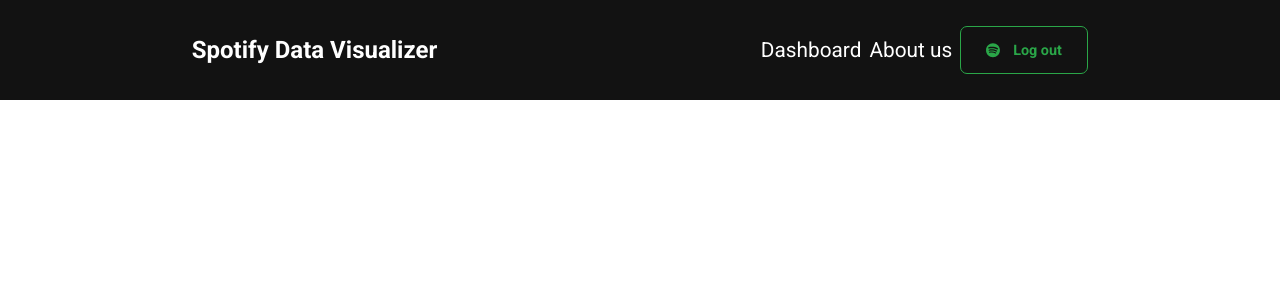
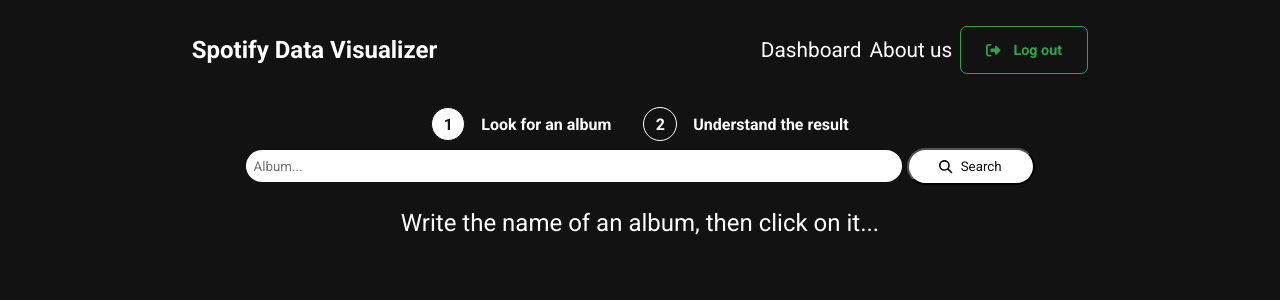
Before and after one commit to GuidoRial/spotify-data-frontend, a Vue app: page /dashboard/album-audio-features in a window 1280 px wide. Shown: the top 300 px of the page. Built offline with nearby package versions, Linux system fonts and the light colour scheme.

Commit message:
Implement getAlbumAudioFeatures

```diff
--- a/src/components/Navbar.vue
+++ b/src/components/Navbar.vue
@@ -5,7 +5,7 @@
       <p class="navbar-section" @click="redirectToDashboard">Dashboard</p>
       <p class="navbar-section">About us</p>
       <button class="logout-spotify-button" @click="logoutFromApp">
-        <font-awesome-icon icon="fa-brands fa-spotify" />Log out
+        <font-awesome-icon icon="fa-solid fa-right-from-bracket" />Log out
       </button>
     </div>
   </nav>
--- a/src/main.js
+++ b/src/main.js
@@ -7,9 +7,12 @@
 import { FontAwesomeIcon } from "@fortawesome/vue-fontawesome";
 
 import { faSpotify } from "@fortawesome/free-brands-svg-icons";
-import { faMagnifyingGlass } from "@fortawesome/free-solid-svg-icons";
+import {
+  faMagnifyingGlass,
+  faRightFromBracket,
+} from "@fortawesome/free-solid-svg-icons";
 
-library.add(faSpotify, faMagnifyingGlass);
+library.add(faSpotify, faMagnifyingGlass, faRightFromBracket);
 const pinia = createPinia();
 createApp(App)
   .use(pinia)
--- a/src/store/spotify.js
+++ b/src/store/spotify.js
@@ -73,8 +73,21 @@
           `https://api.spotify.com/v1/search?type=album&q=${q}`,
           this.optionsObject
         );
-        let albumsOptions = res.data.albums.items;
-        return albumsOptions;
+        let result = res.data.albums.items;
+
+        let albumOptions = result.map((album) => {
+          return {
+            artist_name: album.artists[0].name,
+            album_id: album.id,
+            album_image: album.images[0].url,
+            album_name: album.name,
+            album_uri: album.uri,
+            release_date: album.release_date,
+            release_date_precision: album.release_date_precision,
+          };
+        });
+        localStorage.setItem("album-options", JSON.stringify(albumOptions));
+        return albumOptions;
       } catch (e) {
         throw e;
       }
@@ -125,13 +138,10 @@
           }
           // Given that we'll display albumAudioFeatures as a graph, we need a way to get
           // The artists, name, and song links
-          albumAudioFeatures[i].artists = songsArray[i].artists;
-          albumAudioFeatures[i].external_urls = songsArray[i].external_urls;
-          albumAudioFeatures[i].name = songsArray[i].name;
-          albumAudioFeatures[i].uri = songsArray[i].uri;
-
-          // Add every usefull information to the averageAudioFeatures object
-          // After the end of the loop we'll get the average
+          albumAudioFeatures[i].artist_name = songsArray[i].artists[0].name;
+          albumAudioFeatures[i].song_name = songsArray[i].name;
+          albumAudioFeatures[i].song_uri = songsArray[i].uri;
+          albumAudioFeatures[i].song_id = songsArray[i].id;
 
           averageAudioFeatures.acousticness +=
             albumAudioFeatures[i].acousticness;
--- a/src/views/AudioFeatures/GetAlbumAudioFeatures.vue
+++ b/src/views/AudioFeatures/GetAlbumAudioFeatures.vue
@@ -1,15 +1,308 @@
 <template>
   <Navbar />
+  <div class="get-album-audio-features">
+    <div class="steps">
+      <div class="individual-step">
+        <div
+          :class="
+            currentStep === 1
+              ? 'step-number-container-selected'
+              : 'step-number-container-not-selected'
+          "
+        >
+          <p
+            :class="
+              currentStep === 1
+                ? 'step-number-selected'
+                : 'step-number-not-selected'
+            "
+          >
+            1
+          </p>
+        </div>
+        <div class="step-name">Look for an album</div>
+      </div>
+      <div class="individual-step">
+        <div
+          :class="
+            currentStep === 2
+              ? 'step-number-container-selected'
+              : 'step-number-container-not-selected'
+          "
+        >
+          <p
+            :class="
+              currentStep === 2
+                ? 'step-number-selected'
+                : 'step-number-not-selected'
+            "
+          >
+            2
+          </p>
+        </div>
+        <div class="step-name">Understand the result</div>
+      </div>
+    </div>
+    <div class="search-section" v-if="currentStep === 1">
+      <input
+        type="text"
+        class="search-bar"
+        placeholder="Album..."
+        v-model="searchBar"
+      />
+      <button class="search-button" @click="searchAlbum(this.searchBar)">
+        <font-awesome-icon icon="fa-solid fa-magnifying-glass" />Search
+      </button>
+    </div>
+    <div class="how-to-use" v-if="!searchResults?.length && currentStep === 1">
+      <p class="explanation">Write the name of an album, then click on it...</p>
+    </div>
+    <div
+      class="search-result-section"
+      v-else-if="searchResults?.length && currentStep === 1"
+    >
+      <div v-for="(result, i) in searchResults" :key="i">
+        <div class="individual-result" @click="selectAlbum(result.album_id)">
+          <img :src="result.album_image" class="album-image" />
+          <div class="album-data">
+            <div class="data">
+              <p class="album-name">{{ result.album_name }}</p>
+              <p class="album-release-date-artist">
+                {{ new Date(result.release_date).getFullYear() }} 🞄
+                {{ result.artist_name }}
+              </p>
+            </div>
+            <div
+              class="open-album-link"
+              @click="openAlbumWithSpotify(result.album_uri)"
+            >
+              <font-awesome-icon
+                icon="fa-brands fa-spotify"
+                id="openWithSpotify"
+              />
+            </div>
+          </div>
+        </div>
+      </div>
+    </div>
+    <div v-else-if="currentStep === 2">
+      <div>Graph goes here</div>
+      <div>Interpretation goes here</div>
+      <div>
+        <button class="restart-button" @click="restart">Restart?</button>
+      </div>
+    </div>
+  </div>
 </template>
 <script>
 import Navbar from "@/components/Navbar.vue";
+import spotifyStore from "@/store/spotify";
+import { mapActions } from "pinia";
 export default {
   name: "get-album-audio-features",
   components: {
     Navbar,
   },
-  mounted() {
-    console.log("album");
+  data() {
+    return {
+      currentStep: 1,
+      searchBar: null,
+      searchResults: [],
+      albumId: null,
+      albumData: null,
+    };
+  },
+  methods: {
+    ...mapActions(spotifyStore, ["searchForAlbum", "getAlbumAudioFeatures"]),
+    async searchAlbum(searchBar) {
+      try {
+        if (this.searchResults.length) this.searchResults = [];
+        if (!searchBar) return;
+        let albumOptions = await this.searchForAlbum(searchBar);
+        this.searchResults = albumOptions;
+        this.searchBar = null;
+      } catch (e) {
+        throw e;
+      }
+    },
+    openAlbumWithSpotify(url) {
+      window.open(url, "_blank").focus();
+    },
+    async selectAlbum(id) {
+      this.albumId = id;
+      await this.getAlbumData(id);
+      this.currentStep = 2;
+    },
+    async getAlbumData(id) {
+      try {
+        let albumAudioFeatures = await this.getAlbumAudioFeatures(id);
+        this.albumData = albumAudioFeatures;
+        console.log(this.albumData);
+      } catch (e) {
+        throw e;
+      }
+    },
+    restart() {
+      this.currentStep = 1;
+      this.searchBar = null;
+      this.searchResults = [];
+      this.albumId = null;
+      this.albumData = null;
+    },
   },
 };
 </script>
+<style scoped>
+.open-album-link {
+  display: flex;
+  flex-direction: column;
+  justify-content: flex-end;
+  z-index: 99;
+}
+.album-data {
+  text-align: left;
+  padding: 0.3rem;
+  width: 100%;
+  display: flex;
+  justify-content: space-between;
+  z-index: 1;
+}
+.album-release-date-artist {
+  text-align: left;
+  color: var(--dark-gray);
+}
+.album-name {
+  font-weight: 700;
+  color: var(--white);
+}
+.restart-button {
+  width: 7rem;
+  height: 2rem;
+  cursor: pointer;
+  background-color: var(--spotify-green);
+  color: var(--white);
+  font-weight: 700;
+  border-radius: 10px;
+}
+.how-to-use {
+  padding: 1rem;
+}
+.explanation {
+  font-size: 1.5rem;
+  color: var(--white);
+}
+#openWithSpotify {
+  z-index: 10;
+  color: var(--spotify-green);
+}
+
+.search-result-section {
+  height: 70vh;
+  overflow: scroll;
+  overflow-x: hidden;
+  display: flex;
+  flex-wrap: wrap;
+  justify-content: center;
+  align-items: center;
+  gap: 0.5rem;
+  z-index: 1;
+}
+
+.individual-result {
+  border-radius: 5px;
+  display: flex;
+  align-items: center;
+  justify-content: center;
+  flex-direction: column;
+  cursor: pointer;
+  padding: 1rem;
+  width: 15rem;
+  height: 18rem;
+  z-index: 1;
+}
+.individual-result:hover {
+  background-color: var(--spotify-gray);
+}
+
+.album-image {
+  width: 15rem;
+  height: auto;
+}
+.search-section {
+  display: flex;
+  align-items: center;
+  justify-content: center;
+  gap: 5px;
+  margin-bottom: 0.5rem;
+}
+.search-button {
+  width: 8rem;
+  height: 2.3rem;
+  border-radius: 30px;
+  padding: 0.5rem;
+  display: flex;
+  align-items: center;
+  justify-content: center;
+  gap: 0.5rem;
+  color: var(--black);
+  background-color: var(--white);
+  cursor: pointer;
+}
+.search-bar {
+  width: 40rem;
+  height: 1rem;
+  border-radius: 30px;
+  padding: 0.5rem;
+  border: none;
+}
+.search-bar:focus,
+.search-bar:active {
+  outline: none;
+}
+.step-name {
+  font-weight: 700;
+  color: var(--white);
+}
+.step-number-not-selected {
+  color: var(--white);
+  font-weight: 700;
+}
+.step-number-selected {
+  color: var(--black);
+  font-weight: 700;
+}
+.step-number-container-selected {
+  border: 1px solid var(--black);
+  border-radius: 50%;
+  height: 2rem;
+  width: 2rem;
+  display: flex;
+  justify-content: center;
+  align-items: center;
+  background-color: var(--white);
+}
+.step-number-container-not-selected {
+  border: 1px solid var(--white);
+  border-radius: 50%;
+  height: 2rem;
+  width: 2rem;
+  display: flex;
+  justify-content: center;
+  align-items: center;
+}
+.individual-step {
+  display: flex;
+  align-items: center;
+  gap: 1rem;
+  margin: 0 1rem;
+}
+.get-album-audio-features {
+  background-color: var(--black);
+  height: 89vh;
+}
+.steps {
+  display: flex;
+  justify-content: center;
+  height: 3rem;
+}
+</style>
--- a/src/views/AudioFeatures/GetTrackAudioFeatures.vue
+++ b/src/views/AudioFeatures/GetTrackAudioFeatures.vue
@@ -47,7 +47,7 @@
       <input
         type="text"
         class="search-bar"
-        placeholder="Songs..."
+        placeholder="Song..."
         v-model="searchBar"
       />
       <button class="search-button" @click="searchSong(this.searchBar)">
@@ -60,6 +60,7 @@
     <div
       class="search-result-section"
       v-else-if="searchResults?.length && currentStep === 1"
+      :key="i"
     >
       <div class="search-results" v-for="(result, i) in searchResults">
         <div class="individual-result" @click="selectSong(result.track_id)">
@@ -114,7 +115,7 @@
     ...mapActions(spotifyStore, ["searchForSong", "getTrackAudioFeatures"]),
     async searchSong(searchBar) {
       try {
-        if (this.searchResults) this.searchResults = [];
+        if (this.searchResults.length) this.searchResults = [];
         if (!searchBar) return;
         let tracksOptions = await this.searchForSong(searchBar);
         this.searchResults = tracksOptions;
@@ -131,9 +132,9 @@
     openSongOnSpotify(url) {
       window.open(url, "_blank").focus();
     },
-    selectSong(id) {
+    async selectSong(id) {
       this.songId = id;
-      this.getSongAudioFeatures(id);
+      await this.getSongAudioFeatures(id);
       this.currentStep = 2;
     },
     async getSongAudioFeatures(id) {
```
